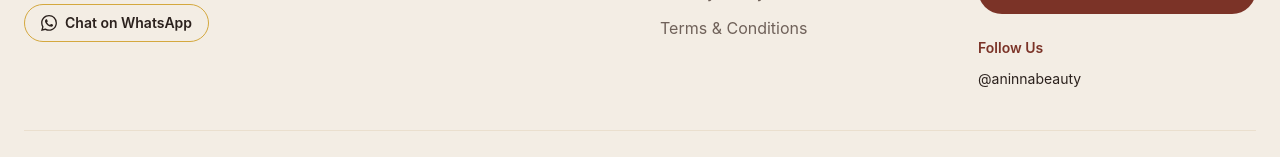
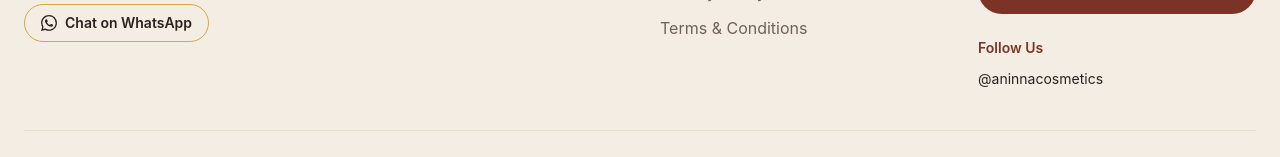
Before and after one commit to demus23/aninna-website, a React (Vite) app: page / in a window 1280 px wide. Shown: the part 7227-7384 px from the top of the page. Built offline with nearby package versions, Linux system fonts and the light colour scheme.

Commit message:
Add return policy, fix scroll to top, update footer and sitemap

```diff
--- a/src/components/layout/Footer.tsx
+++ b/src/components/layout/Footer.tsx
@@ -116,12 +116,12 @@ export default function Footer() {
             <div className="mt-6">
               <p className="mb-2 text-sm font-semibold text-[#7b3327]">Follow Us</p>
               <a
-                href="https://instagram.com/aninnabeauty"
+                href="https://instagram.com/aninnacosmetics"
                 target="_blank"
                 rel="noopener noreferrer"
                 className="text-sm text-[#6f6159] hover:text-[#7b3327]"
               >
-                @aninnabeauty
+                @aninnacosmetics
               </a>
             </div>
           </div>
```
Also changed, not shown: 1 other file (tests, documents, lock files or other folders).
